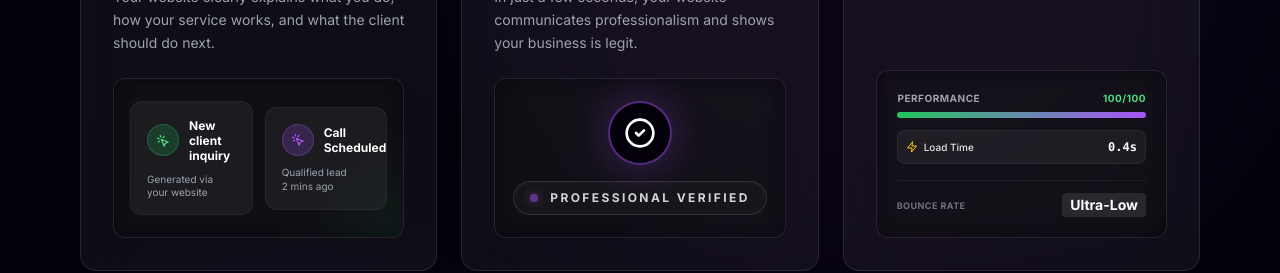
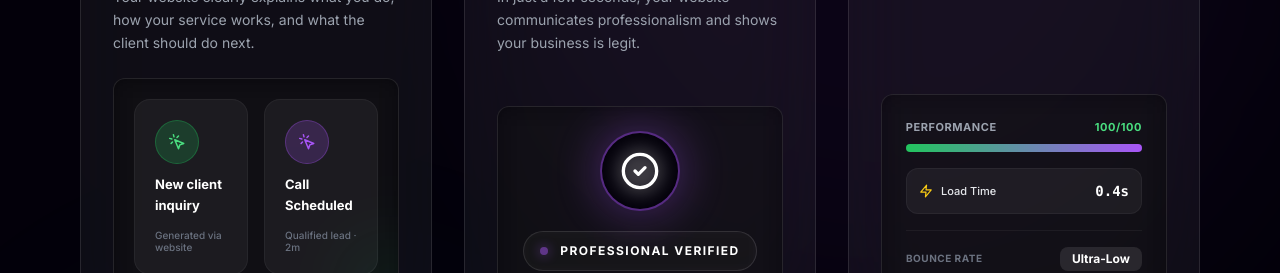
Before and after one commit to suporteescalaads-create/vexury-site, a React (Vite) app: page / in a window 1280 px wide. Shown: the part 2267-2540 px from the top of the page. Built offline with nearby package versions, Linux system fonts and the light colour scheme.

Commit message:
feat: Make CTA buttons clickable links
Replaces generic buttons on Header, Hero, and Pricing components with anchor tags pointing to a WhatsApp contact. This change makes the calls-to-action functional, directing users to initiate contact directly.

```diff
--- a/components/Features.tsx
+++ b/components/Features.tsx
@@ -10,38 +10,43 @@ const features = [
         icon: <Target className="text-white" size={24} />,
         colSpan: "md:col-span-1",
         visual: (
-            <div className="bg-black/40 rounded-xl p-4 border border-white/10 backdrop-blur-md shadow-inner relative overflow-hidden min-h-[160px] flex items-center justify-between gap-3">
-                {/* Simulated Lead Notifications - Slightly Larger Content */}
+            <div className="bg-black/40 rounded-xl p-5 border border-white/10 backdrop-blur-md shadow-inner relative overflow-hidden min-h-[190px] flex items-center justify-between gap-4">
+                {/* Simulated Lead Notifications - Vertical Layout */}
                 <motion.div
                     initial={{ y: 10, opacity: 0 }}
                     whileInView={{ y: 0, opacity: 1 }}
                     transition={{ delay: 0.2 }}
-                    className="flex-1 flex flex-col gap-2.5 bg-white/5 p-4 rounded-xl border border-white/5 relative z-10 min-w-0"
+                    className="flex-1 flex flex-col gap-4 bg-white/5 p-5 rounded-2xl border border-white/5 relative z-10 min-w-0 h-full justify-center"
                 >
-                    <div className="flex items-center gap-2.5">
-                        <div className="w-8 h-8 rounded-full bg-green-500/20 flex items-center justify-center border border-green-500/30 shrink-0">
-                            <MousePointerClick size={14} className="text-green-400" />
+                    <div className="flex flex-col items-start gap-3">
+                        <div className="w-11 h-11 rounded-full bg-green-500/20 flex items-center justify-center border border-green-500/30 shrink-0">
+                            <MousePointerClick size={18} className="text-green-400" />
                         </div>
-                        <div className="text-xs text-white font-bold leading-tight">New client inquiry</div>
+                        <div className="flex flex-col">
+                            <div className="text-[13px] text-white font-bold leading-tight mb-1">New client</div>
+                            <div className="text-[13px] text-white font-bold leading-tight">inquiry</div>
                         </div>
-                    <div className="text-[10px] text-gray-400 leading-tight">Generated via your website</div>
+                    </div>
+                    <div className="text-[10px] text-gray-500 leading-tight font-medium">Generated via website</div>
                 </motion.div>
 
                 <motion.div
                     initial={{ y: 10, opacity: 0 }}
                     whileInView={{ y: 0, opacity: 1 }}
                     transition={{ delay: 0.4 }}
-                    className="flex-1 flex flex-col gap-2.5 bg-white/5 p-4 rounded-xl border border-white/5 opacity-60 relative z-10 min-w-0"
+                    className="flex-1 flex flex-col gap-4 bg-white/5 p-5 rounded-2xl border border-white/5 opacity-60 relative z-10 min-w-0 h-full justify-center"
                 >
-                    <div className="flex items-center gap-2.5">
-                        <div className="w-8 h-8 rounded-full bg-accent/20 flex items-center justify-center border border-accent/30 shrink-0">
-                            <MousePointerClick size={14} className="text-accent" />
+                    <div className="flex flex-col items-start gap-3">
+                        <div className="w-11 h-11 rounded-full bg-accent/20 flex items-center justify-center border border-accent/30 shrink-0">
+                            <MousePointerClick size={18} className="text-accent" />
                         </div>
-                         <div className="text-xs text-white font-bold leading-tight">Call Scheduled</div>
+                         <div className="flex flex-col">
+                            <div className="text-[13px] text-white font-bold leading-tight mb-1">Call</div>
+                            <div className="text-[13px] text-white font-bold leading-tight">Scheduled</div>
                          </div>
-                    <div className="text-[10px] text-gray-400 leading-tight">
-                        Qualified lead
-                        <div className="mt-0.5">2 mins ago</div>
+                    </div>
+                    <div className="text-[10px] text-gray-500 leading-tight font-medium">
+                        Qualified lead · 2m
                     </div>
                 </motion.div>
 
@@ -56,24 +61,24 @@ const features = [
         icon: <Award className="text-white" size={24} />,
         colSpan: "md:col-span-1",
         visual: (
-             <div className="flex items-center justify-center min-h-[160px] bg-black/40 rounded-xl border border-white/10 backdrop-blur-md relative overflow-hidden group/viz">
+             <div className="flex items-center justify-center min-h-[190px] bg-black/40 rounded-xl border border-white/10 backdrop-blur-md relative overflow-hidden group/viz">
                 <div className="absolute inset-0 bg-gradient-to-b from-accent/5 to-transparent opacity-0 group-hover/viz:opacity-100 transition-opacity duration-700"></div>
 
-                {/* Authority Badge Visual - Slightly Larger Scale */}
-                <div className="relative z-10 flex flex-col items-center justify-center py-4 text-center">
+                {/* Authority Badge Visual - Significantly Larger */}
+                <div className="relative z-10 flex flex-col items-center justify-center py-5 text-center w-full px-2">
                     <motion.div
                         initial={{ scale: 0.8, opacity: 0 }}
                         whileInView={{ scale: 1, opacity: 1 }}
                         transition={{ type: "spring", stiffness: 200, damping: 10 }}
-                        className="w-16 h-16 rounded-full border-2 border-accent/50 flex items-center justify-center shadow-[0_0_40px_rgba(168,85,247,0.3)] bg-[#03000a] mb-4"
+                        className="w-20 h-20 rounded-full border-2 border-accent/50 flex items-center justify-center shadow-[0_0_50px_rgba(168,85,247,0.4)] bg-[#03000a] mb-5"
                     >
-                        <CheckCircle2 size={32} className="text-white" />
+                        <CheckCircle2 size={40} className="text-white drop-shadow-[0_0_10px_white]" />
                     </motion.div>
 
-                    {/* Centered Badge Text */}
-                    <div className="inline-flex items-center justify-center gap-3 px-4 py-2 rounded-full bg-white/5 border border-white/10 backdrop-blur-sm">
-                        <div className="w-2 h-2 rounded-full bg-accent animate-pulse shadow-[0_0_10px_#a855f7]"></div>
-                        <span className="text-xs uppercase tracking-[0.2em] text-gray-300 font-bold whitespace-nowrap">Professional Verified</span>
+                    {/* Centered Badge Text - Adjusted Tracking and Padding */}
+                    <div className="inline-flex items-center justify-center gap-3 px-4 py-2.5 rounded-full bg-white/5 border border-white/10 backdrop-blur-sm">
+                        <div className="w-2 h-2 rounded-full bg-accent animate-pulse shadow-[0_0_12px_#a855f7]"></div>
+                        <span className="text-[12px] uppercase tracking-[0.12em] text-white font-bold whitespace-nowrap">Professional Verified</span>
                     </div>
                 </div>
             </div>
@@ -85,16 +90,16 @@ const features = [
         icon: <Zap className="text-white" size={24} />,
         colSpan: "md:col-span-1",
         visual: (
-            <div className="flex flex-col items-center gap-4 bg-black/40 rounded-xl p-5 border border-white/10 relative overflow-hidden backdrop-blur-md min-h-[160px] justify-between">
+            <div className="flex flex-col items-center gap-4 bg-black/40 rounded-xl p-6 border border-white/10 relative overflow-hidden backdrop-blur-md min-h-[190px] justify-between">
 
                 {/* Top Part: Score & Load Time */}
-                <div className="w-full space-y-3 relative z-10">
-                    <div className="space-y-1.5">
-                        <div className="flex justify-between text-[10px] text-gray-400 uppercase tracking-wider font-bold">
+                <div className="w-full space-y-4 relative z-10">
+                    <div className="space-y-2">
+                        <div className="flex justify-between text-[11px] text-gray-400 uppercase tracking-wider font-bold">
                             <span>Performance</span>
                             <span className="text-green-400">100/100</span>
                         </div>
-                        <div className="w-full h-1.5 bg-white/10 rounded-full overflow-hidden">
+                        <div className="w-full h-2 bg-white/10 rounded-full overflow-hidden">
                             <motion.div
                                 initial={{ width: 0 }}
                                 whileInView={{ width: "100%" }}
@@ -103,22 +108,22 @@ const features = [
                             />
                         </div>
                     </div>
-                     <div className="flex items-center justify-between p-2 bg-white/5 rounded-lg border border-white/5">
-                        <div className="flex items-center gap-1.5">
-                            <Zap size={12} className="text-yellow-400" />
-                            <span className="text-[10px] text-gray-200 font-medium">Load Time</span>
+                     <div className="flex items-center justify-between p-3 bg-white/5 rounded-xl border border-white/5">
+                        <div className="flex items-center gap-2">
+                            <Zap size={14} className="text-yellow-400" />
+                            <span className="text-[11px] text-gray-200 font-medium">Load Time</span>
                         </div>
-                        <span className="text-xs font-mono text-white font-bold">0.4s</span>
+                        <span className="text-sm font-mono text-white font-bold">0.4s</span>
                      </div>
                 </div>
 
                 {/* Bottom Part: Bounce Rate */}
-                <div className="flex items-center justify-between w-full border-t border-white/5 pt-3">
-                    <div className="text-[9px] text-gray-500 uppercase tracking-wider font-bold">Bounce Rate</div>
+                <div className="flex items-center justify-between w-full border-t border-white/5 pt-4">
+                    <div className="text-[10px] text-gray-500 uppercase tracking-wider font-bold">Bounce Rate</div>
                      <motion.div
                         initial={{ scale: 0 }}
                         whileInView={{ scale: 1 }}
-                        className="text-sm font-bold text-white bg-white/10 px-2 py-0.5 rounded"
+                        className="text-xs font-bold text-white bg-white/10 px-3 py-1 rounded-lg"
                      >
                         Ultra-Low
                      </motion.div>
@@ -183,7 +188,8 @@ export const Features: React.FC = () => {
       <div className="absolute top-0 right-0 w-[800px] h-[800px] bg-accent/5 rounded-full blur-[120px] pointer-events-none" />
       <div className="absolute bottom-0 left-0 w-[600px] h-[600px] bg-blue-600/5 rounded-full blur-[120px] pointer-events-none" />
 
-      <div className="container mx-auto px-6 md:px-12 lg:px-20 relative z-10 max-w-7xl">
+      {/* Increased max-width to 1400px */}
+      <div className="container mx-auto px-6 md:px-12 lg:px-20 relative z-10 max-w-[1400px]">
         <div className="flex flex-col md:flex-row md:items-end justify-between mb-16 gap-6">
             <div className="max-w-2xl">
                 <motion.div
@@ -217,7 +223,7 @@ export const Features: React.FC = () => {
             </motion.p>
         </div>
 
-        <div className="grid grid-cols-1 md:grid-cols-3 gap-6">
+        <div className="grid grid-cols-1 md:grid-cols-3 gap-8">
             {features.map((feature, idx) => (
                 <FeatureCard key={idx} feature={feature} index={idx} />
             ))}
@@ -292,6 +298,11 @@ export const Features: React.FC = () => {
                             <p className="opacity-80 mb-10 text-lg text-gray-300 font-light max-w-md">
                                 Don't let a poor digital presence undervalue your brand. Upgrade to a Vexury standard today.
                             </p>
+                            <a
+                                href="https://wa.me/13054676317?text=Hello%20Julio!%20I'm%20interested%20in%20building%20a%20website%20with%20Vexury."
+                                target="_blank"
+                                rel="noopener noreferrer"
+                            >
                                 <motion.button
                                     whileHover={{ scale: 1.02 }}
                                     whileTap={{ scale: 0.98 }}
@@ -301,6 +312,7 @@ export const Features: React.FC = () => {
                                     <ArrowUpRight size={18} className="relative z-10" />
                                     <div className="absolute inset-0 bg-gradient-to-r from-transparent via-gray-300/50 to-transparent skew-x-12 translate-x-[-100%] group-hover/btn:animate-shimmer" />
                                 </motion.button>
+                            </a>
                         </div>
 
                         {/* 3D Floating Icons Container */}
--- a/components/Header.tsx
+++ b/components/Header.tsx
@@ -1,3 +1,4 @@
+
 import React, { useState, useEffect } from 'react';
 import { Menu, X, ArrowRight } from 'lucide-react';
 import { NavItem } from '../types';
@@ -124,9 +125,15 @@ export const Header: React.FC = () => {
                 {item.label}
               </a>
             ))}
-            <button className="bg-white text-black w-full py-5 font-bold mt-4 rounded-full tracking-wider uppercase text-sm">
-                Start Project
-            </button>
+            <a
+                href="https://wa.me/13054676317?text=Hello%20Julio!%20I'm%20interested%20in%20building%20a%20website%20with%20Vexury."
+                target="_blank"
+                rel="noopener noreferrer"
+            >
+                <button className="bg-white text-black w-full py-5 font-bold mt-4 rounded-full tracking-wider uppercase text-sm">
+                    Start Project
+                </button>
+            </a>
           </div>
         </div>
       )}
--- a/components/Hero.tsx
+++ b/components/Hero.tsx
@@ -327,6 +327,11 @@ export const Hero: React.FC = () => {
                 transition={{ duration: 1, delay: 1 }}
                 className="flex flex-col sm:flex-row items-center justify-center gap-6 relative z-20"
                 >
+                <a
+                    href="https://wa.me/13054676317?text=Hello%20Julio!%20I'm%20interested%20in%20building%20a%20website%20with%20Vexury."
+                    target="_blank"
+                    rel="noopener noreferrer"
+                >
                     <motion.button
                         whileHover={{ scale: 1.05, boxShadow: "0 0 60px rgba(168, 85, 247, 0.6)" }}
                         whileTap={{ scale: 0.95 }}
@@ -335,6 +340,7 @@ export const Hero: React.FC = () => {
                         <span className="relative z-10 flex items-center gap-2">Build My Website Now <ArrowRight size={18} /></span>
                         <div className="absolute inset-0 bg-gradient-to-r from-transparent via-accent-light/50 to-transparent skew-x-12 translate-x-[-100%] group-hover:animate-shimmer" />
                     </motion.button>
+                </a>
                 </motion.div>
             </div>
         </div>
--- a/components/Pricing.tsx
+++ b/components/Pricing.tsx
@@ -1,3 +1,4 @@
+
 import React from 'react';
 import { Check, Sparkles, Zap, ShieldCheck, ArrowRight } from 'lucide-react';
 import { motion } from 'framer-motion';
@@ -34,8 +35,8 @@ export const Pricing: React.FC = () => {
             </p>
         </div>
 
-        {/* Pricing Grid */}
-        <div className="grid grid-cols-1 lg:grid-cols-3 gap-8 max-w-7xl mx-auto items-stretch">
+        {/* Pricing Grid - Wider container at 1400px */}
+        <div className="grid grid-cols-1 lg:grid-cols-3 gap-8 max-w-[1400px] mx-auto items-stretch">
 
             {/* PLAN 1: PROFESSIONAL */}
             <motion.div
@@ -56,7 +57,7 @@ export const Pricing: React.FC = () => {
                         <span className="text-4xl font-bold text-white">$1,200</span>
                         <span className="text-sm text-gray-500">one-time</span>
                     </div>
-                    <div className="text-xs text-accent font-medium uppercase tracking-wide">
+                    <div className="text-[10px] text-accent font-medium uppercase tracking-wide">
                         $600 / year — starting year 2
                     </div>
                 </div>
@@ -75,9 +76,16 @@ export const Pricing: React.FC = () => {
                     ))}
                 </ul>
 
-                <button className="w-full py-4 rounded-xl border border-white/20 text-white font-bold hover:bg-white hover:text-black transition-all duration-300 mb-8">
+                <a
+                    href="https://wa.me/13054676317?text=Hi%20Julio!%20I'm%20interested%20in%20the%20Professional%20Website%20plan."
+                    target="_blank"
+                    rel="noopener noreferrer"
+                    className="block mb-8"
+                >
+                    <button className="w-full py-4 rounded-xl border border-white/20 text-white font-bold hover:bg-white hover:text-black transition-all duration-300">
                         Start My Website
                     </button>
+                </a>
 
                 {/* Card Footer Info */}
                 <div className="pt-6 border-t border-white/10 text-[11px] text-gray-500 leading-relaxed space-y-2">
@@ -116,7 +124,7 @@ export const Pricing: React.FC = () => {
                             <span className="text-5xl font-bold text-white tracking-tight">$3,800</span>
                             <span className="text-sm text-gray-500">one-time</span>
                         </div>
-                        <div className="text-xs text-accent-light font-bold uppercase tracking-wide flex items-center gap-2">
+                        <div className="text-[10px] text-accent-light font-bold uppercase tracking-wide flex items-center gap-2">
                             <span className="w-1.5 h-1.5 rounded-full bg-accent animate-pulse"></span>
                             $1,000 / year — starting year 2
                         </div>
@@ -140,10 +148,17 @@ export const Pricing: React.FC = () => {
                     ))}
                 </ul>
 
-                <button className="w-full py-5 rounded-xl bg-accent text-white font-bold hover:bg-white hover:text-black transition-all duration-300 shadow-[0_0_30px_rgba(168,85,247,0.4)] group relative overflow-hidden mb-8">
+                <a
+                    href="https://wa.me/13054676317?text=Hi%20Julio!%20I'm%20interested%20in%20the%20Premium%20Website%20plan."
+                    target="_blank"
+                    rel="noopener noreferrer"
+                    className="block mb-8"
+                >
+                    <button className="w-full py-5 rounded-xl bg-accent text-white font-bold hover:bg-white hover:text-black transition-all duration-300 shadow-[0_0_30px_rgba(168,85,247,0.4)] group relative overflow-hidden">
                         <span className="relative z-10 flex items-center justify-center gap-2">Start Your Project <ArrowRight size={18} /></span>
                         <div className="absolute inset-0 bg-gradient-to-r from-transparent via-white/20 to-transparent skew-x-12 translate-x-[-100%] group-hover:animate-shimmer" />
                     </button>
+                </a>
 
                 {/* Card Footer Info */}
                 <div className="pt-6 border-t border-white/10 text-[11px] text-gray-400 leading-relaxed space-y-2">
@@ -171,7 +186,7 @@ export const Pricing: React.FC = () => {
                     <div className="flex items-center gap-1 mb-1 h-[48px]">
                         <span className="text-3xl font-bold text-white">Custom Pricing</span>
                     </div>
-                    <div className="text-xs text-gray-500 font-medium uppercase tracking-wide">
+                    <div className="text-[10px] text-gray-500 font-medium uppercase tracking-wide">
                         Tailored to your needs
                     </div>
                 </div>
@@ -191,9 +206,16 @@ export const Pricing: React.FC = () => {
                     ))}
                 </ul>
 
-                <button className="w-full py-4 rounded-xl border border-white/20 text-white font-bold hover:bg-white hover:text-black transition-all duration-300 mb-8">
+                <a
+                    href="https://wa.me/13054676317?text=Hi%20Julio!%20I'm%20interested%20in%20a%20Custom/Enterprise%20solution."
+                    target="_blank"
+                    rel="noopener noreferrer"
+                    className="block mb-8"
+                >
+                    <button className="w-full py-4 rounded-xl border border-white/20 text-white font-bold hover:bg-white hover:text-black transition-all duration-300">
                         Let’s Talk
                     </button>
+                </a>
 
                 {/* Card Footer Info */}
                 <div className="pt-6 border-t border-white/10 text-[11px] text-gray-500 leading-relaxed space-y-2">
--- a/components/Work.tsx
+++ b/components/Work.tsx
@@ -227,7 +227,7 @@ export const Work: React.FC = () => {
       <div className="absolute inset-0 bg-[radial-gradient(circle_at_50%_50%,_rgba(168,85,247,0.1),transparent_80%)]" />
       <div className="absolute top-0 w-full h-px bg-gradient-to-r from-transparent via-white/10 to-transparent" />
 
-      <div className="container mx-auto px-6 md:px-12 lg:px-20 relative z-10 max-w-7xl">
+      <div className="container mx-auto px-6 md:px-12 lg:px-20 relative z-10 max-w-[1400px]">
 
         {/* Header */}
         <div className="text-center mb-16 max-w-4xl mx-auto">
```
Lines whose indentation alone changed are shown as unchanged.
